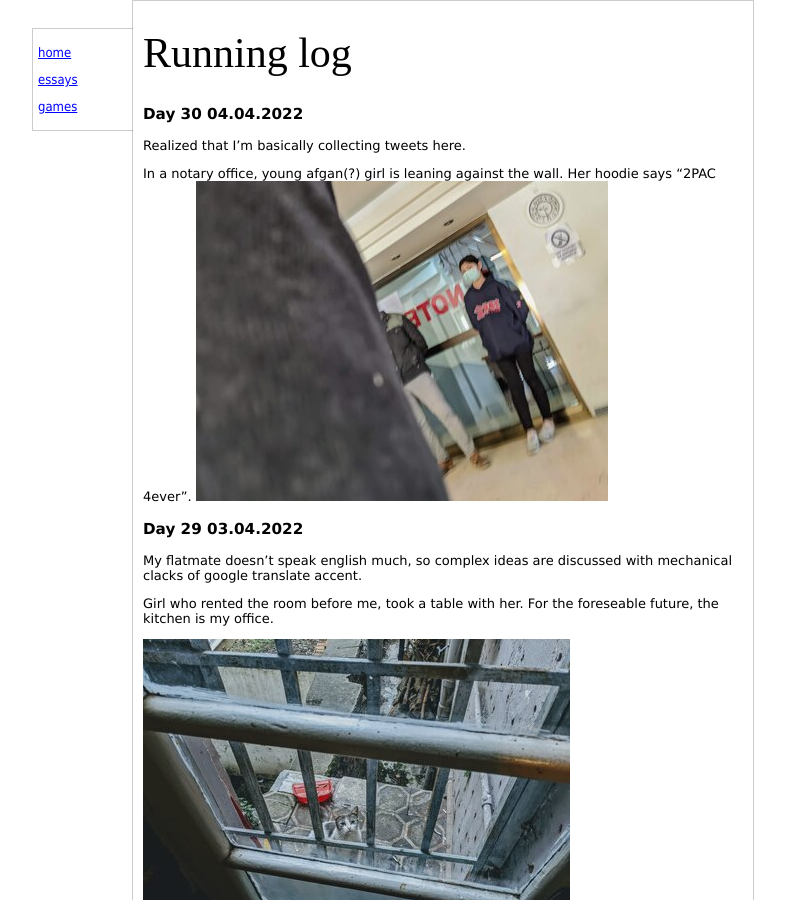
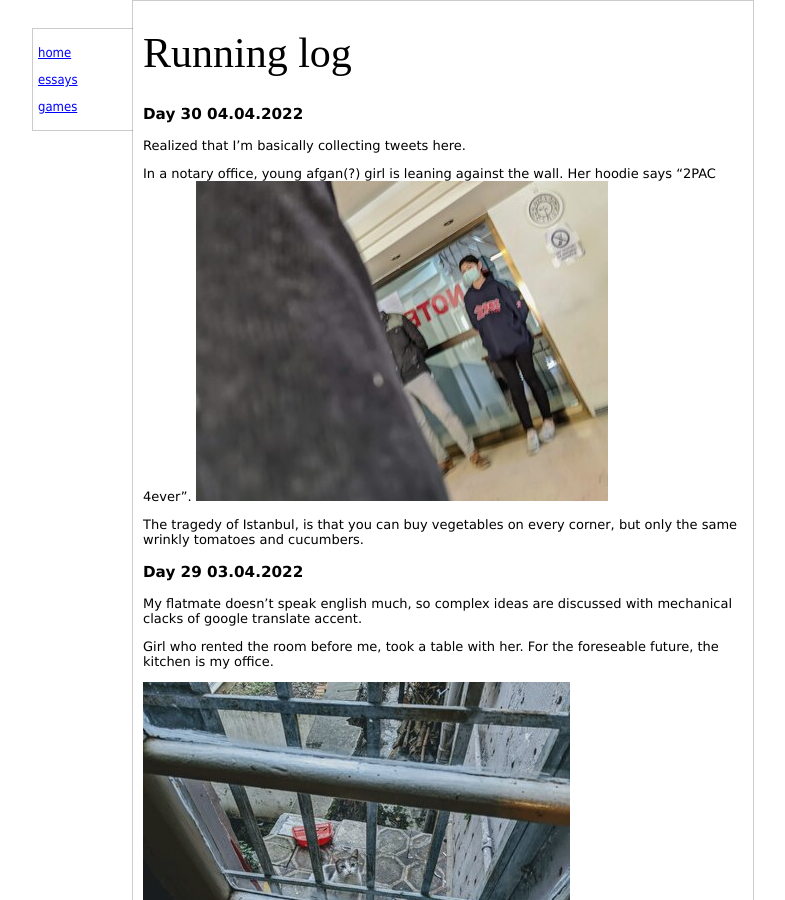
Before and after one commit to saint-angels/saint-angels.github.io, a Jekyll site: the page built from _essays/running_log.md, in a window 1280 px wide and 900 px high. Shown: the whole window, without its empty margins (247-1032 px from the left). Built offline with Jekyll 4.4.1, drawn with Linux system fonts in a browser that asks for light colours.

Commit message:
veggies upd

```diff
--- a/_essays/running_log.md
+++ b/_essays/running_log.md
@@ -8,6 +8,8 @@ Realized that I'm basically collecting tweets here.
 
 In a notary office, young afgan(?) girl is leaning against the wall. Her hoodie says "2PAC 4ever".
 ![](/assets/images/running_log/04_04.jpg)
+
+The tragedy of Istanbul, is that you can buy vegetables on every corner, but only the same wrinkly tomatoes and cucumbers.
 
 ### Day 29 03.04.2022
 My flatmate doesn't speak english much, so complex ideas are discussed with mechanical clacks of google translate accent.
```
